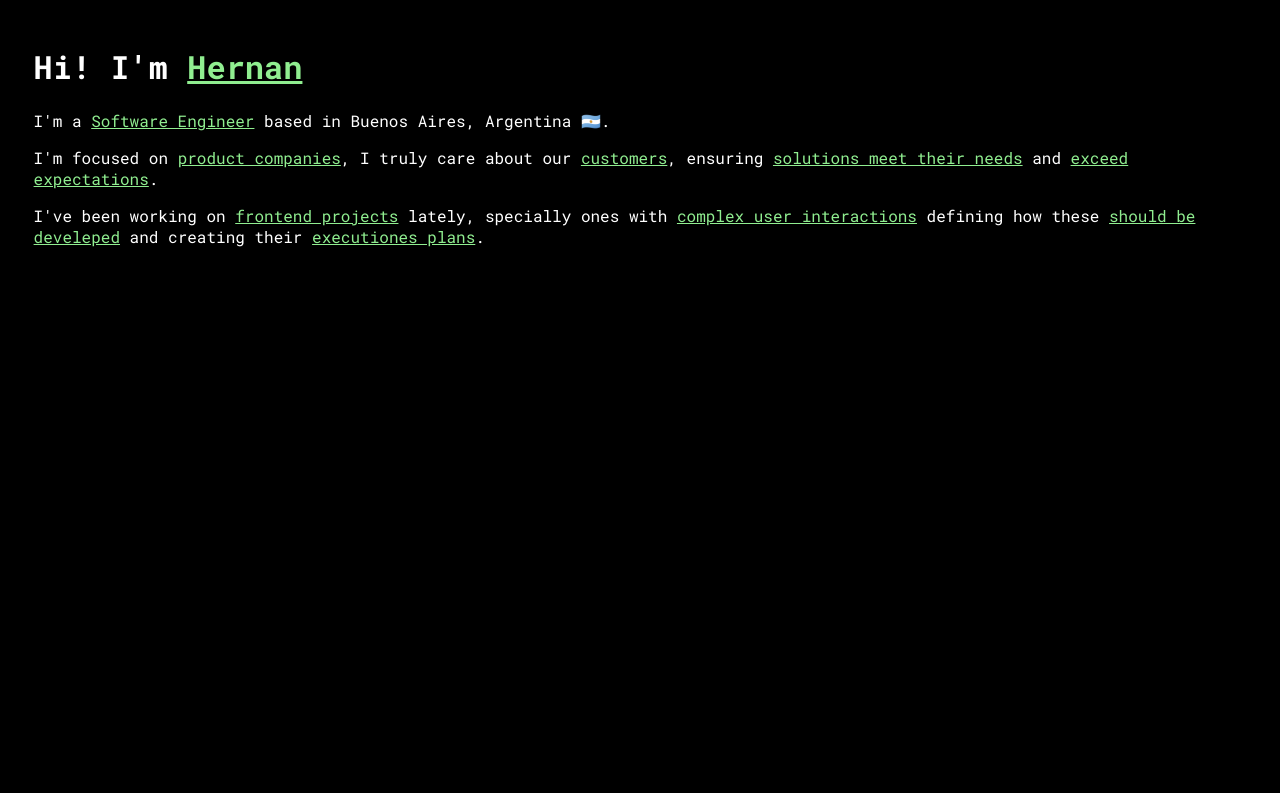
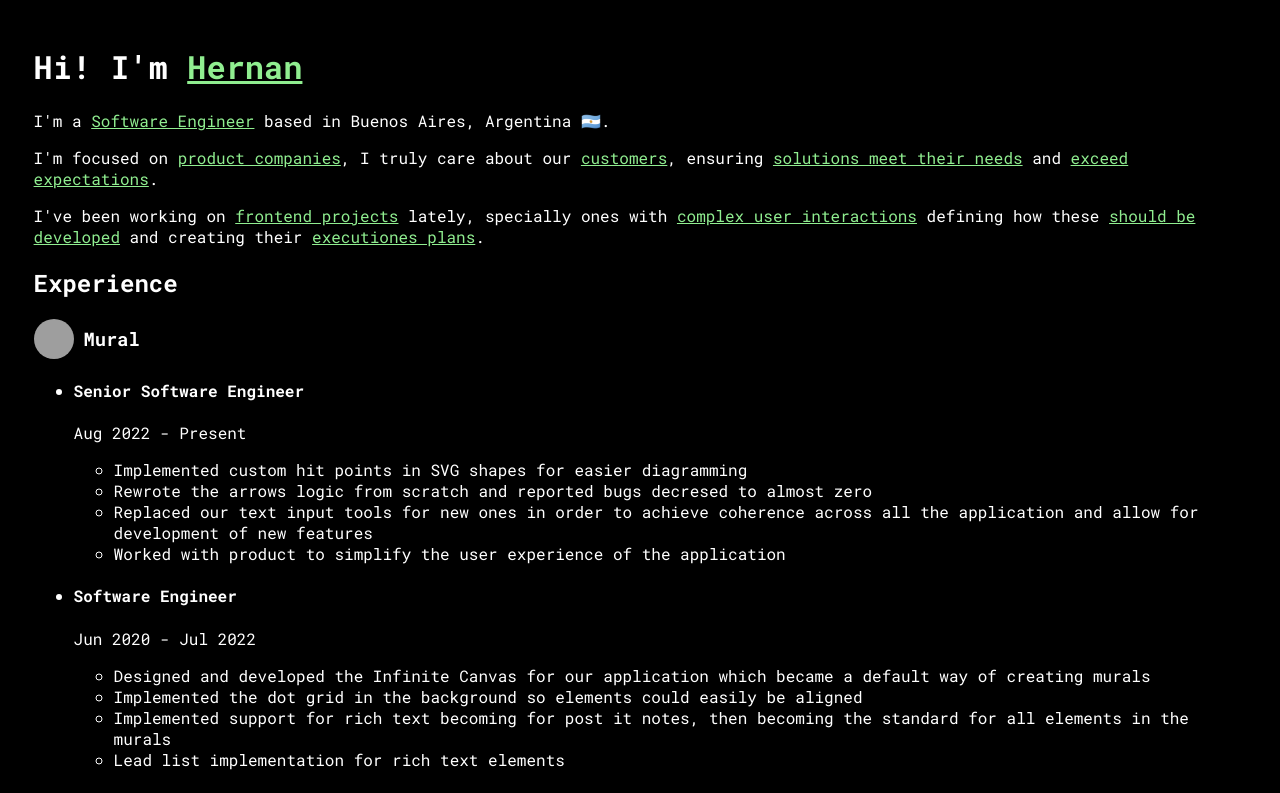
Before and after one commit to hernang87/hernan-site, a React (Create React App) app: page / in a window 1280 px wide. Shown: the top 793 px of the page. Built offline with nearby package versions, Linux system fonts and the light colour scheme; grey boxes are pictures that could not be loaded.

Commit message:
Add experience

```diff
--- a/src/App.tsx
+++ b/src/App.tsx
@@ -1,12 +1,14 @@
 import React from 'react';
 import { SiteTitle } from './components/SiteTitle';
 import { Intro } from './components/Intro';
+import { ExperienceContainer } from './components/ExperienceContainer';
 
 const App: React.FC = () => {
   return (
     <div className="App">
       <SiteTitle />
       <Intro />
+      <ExperienceContainer />
     </div>
   );
 };
--- /dev/null
+++ b/src/components/ExperienceContainer/data.ts
@@ -0,0 +1,42 @@
+import { type Company } from '../../types';
+
+const mural: Company = {
+  name: 'Mural',
+  logoUrl:
+    'https://media.licdn.com/dms/image/C4E0BAQGQsTygnkEJnA/company-logo_200_200/0/1670343515708/muralco_logo?e=1727913600&v=beta&t=xnsv7cb7odNgr4gAc26d5QkYVrb067p_4j4AQso2H0Y',
+  work: [
+    {
+      position: 'Senior Software Engineer',
+      description: [
+        'Implemented custom hit points in SVG shapes for easier diagramming',
+        'Rewrote the arrows logic from scratch and reported bugs decresed to almost zero',
+        'Replaced our text input tools for new ones in order to achieve coherence across all the application and allow for development of new features',
+        'Worked with product to simplify the user experience of the application'
+      ],
+      from: new Date('2022-08-01')
+    },
+    {
+      position: 'Software Engineer',
+      description: [
+        'Designed and developed the Infinite Canvas for our application which became a default way of creating murals',
+        'Implemented the dot grid in the background so elements could easily be aligned',
+        'Implemented support for rich text becoming for post it notes, then becoming the standard for all elements in the murals',
+        'Lead list implementation for rich text elements'
+      ],
+      from: new Date('2020-06-01'),
+      to: new Date('2022-07-01')
+    },
+    {
+      position: 'Software Engineer',
+      description: [
+        'Developed an in house rendering engine using Canvas2D and Typescript with a special focus on performance, increasing frame rate from low 10s to low 40s in the worst case scenarios',
+        'Developed testing rig for the rendering engine by comparing the expected render the result with the current one generated by the application in order to catch differences and the number of bugs this project had was pretty low',
+        'Integrated the rendering engine into the main web application'
+      ],
+      from: new Date('2019-04-11'),
+      to: new Date('2020-05-31')
+    }
+  ]
+};
+
+export const experienceData: Company[] = [mural];
--- /dev/null
+++ b/src/components/ExperienceContainer/index.tsx
@@ -0,0 +1,14 @@
+import React from 'react';
+import { experienceData } from './data';
+import { ExperienceItem } from '../ExperienceItem';
+
+export const ExperienceContainer: React.FC = () => {
+  return (
+    <div>
+      <h2>Experience</h2>
+      {experienceData.map((company) => (
+        <ExperienceItem key={company.name} company={company} />
+      ))}
+    </div>
+  );
+};
--- /dev/null
+++ b/src/components/ExperienceItem/index.tsx
@@ -0,0 +1,37 @@
+import * as React from 'react';
+import { formatDate } from '../../helpers/format-date';
+import { type Company } from '../../types';
+import { ExperienceItemLogo } from '../ExperienceItemLogo';
+
+import './style.css';
+
+interface ExperienceItemProps {
+  company: Company;
+}
+
+export const ExperienceItem: React.FC<ExperienceItemProps> = ({ company }: ExperienceItemProps) => {
+  return (
+    <div>
+      <h3 className="experience-item-company">
+        <ExperienceItemLogo name={company.name} logoUrl={company.logoUrl} />
+        <span>{company.name}</span>
+      </h3>
+      <ul>
+        {company.work.map((position) => (
+          <li key={position.position}>
+            <h4>{position.position}</h4>
+            <p>
+              {formatDate(position.from)} -{' '}
+              {position.to !== undefined ? formatDate(position.to) : 'Present'}
+            </p>
+            <ul>
+              {position.description.map((desc) => (
+                <li key={desc}>{desc}</li>
+              ))}
+            </ul>
+          </li>
+        ))}
+      </ul>
+    </div>
+  );
+};
--- /dev/null
+++ b/src/components/ExperienceItem/style.css
@@ -0,0 +1,4 @@
+.experience-item-company {
+  display: flex;
+  align-items: center;
+}
--- /dev/null
+++ b/src/components/ExperienceItemLogo/index.tsx
@@ -0,0 +1,15 @@
+import * as React from 'react';
+
+import './style.css';
+
+interface ExperienceItemLogoProps {
+  name: string;
+  logoUrl: string;
+}
+
+export const ExperienceItemLogo: React.FC<ExperienceItemLogoProps> = ({
+  name,
+  logoUrl
+}: ExperienceItemLogoProps) => {
+  return <img className="logo" src={logoUrl} alt={name} />;
+};
--- /dev/null
+++ b/src/components/ExperienceItemLogo/style.css
@@ -0,0 +1,6 @@
+.logo {
+  width: 40px;
+  height: 40px;
+  margin-right: 10px;
+  border-radius: 50px;
+}
--- a/src/components/Intro/index.tsx
+++ b/src/components/Intro/index.tsx
@@ -16,7 +16,7 @@ export const Intro: React.FC = () => {
       <p>
         I&apos;ve been working on <HighlightedText text="frontend projects" /> lately, specially
         ones with <HighlightedText text="complex user interactions" /> defining how these{' '}
-        <HighlightedText text="should be develeped" /> and creating their{' '}
+        <HighlightedText text="should be developed" /> and creating their{' '}
         <HighlightedText text="executiones plans" />.
       </p>
     </section>
--- /dev/null
+++ b/src/helpers/format-date.ts
@@ -0,0 +1,20 @@
+export function formatDate(date: Date): string {
+  const month = date.getMonth();
+  const year = date.getFullYear();
+  const months = [
+    'January',
+    'February',
+    'March',
+    'April',
+    'May',
+    'June',
+    'July',
+    'August',
+    'September',
+    'October',
+    'November',
+    'December'
+  ];
+
+  return months[month]?.substring(0, 3) + ' ' + year;
+}
--- /dev/null
+++ b/src/types.ts
@@ -0,0 +1,12 @@
+export interface Position {
+  description: string[];
+  position: string;
+  from: Date;
+  to?: Date;
+}
+
+export interface Company {
+  name: string;
+  logoUrl: string;
+  work: Position[];
+}
```
Also changed, not shown: src/components/ExperienceItemLogo/logo.tsx (added, +13 -0 lines).
